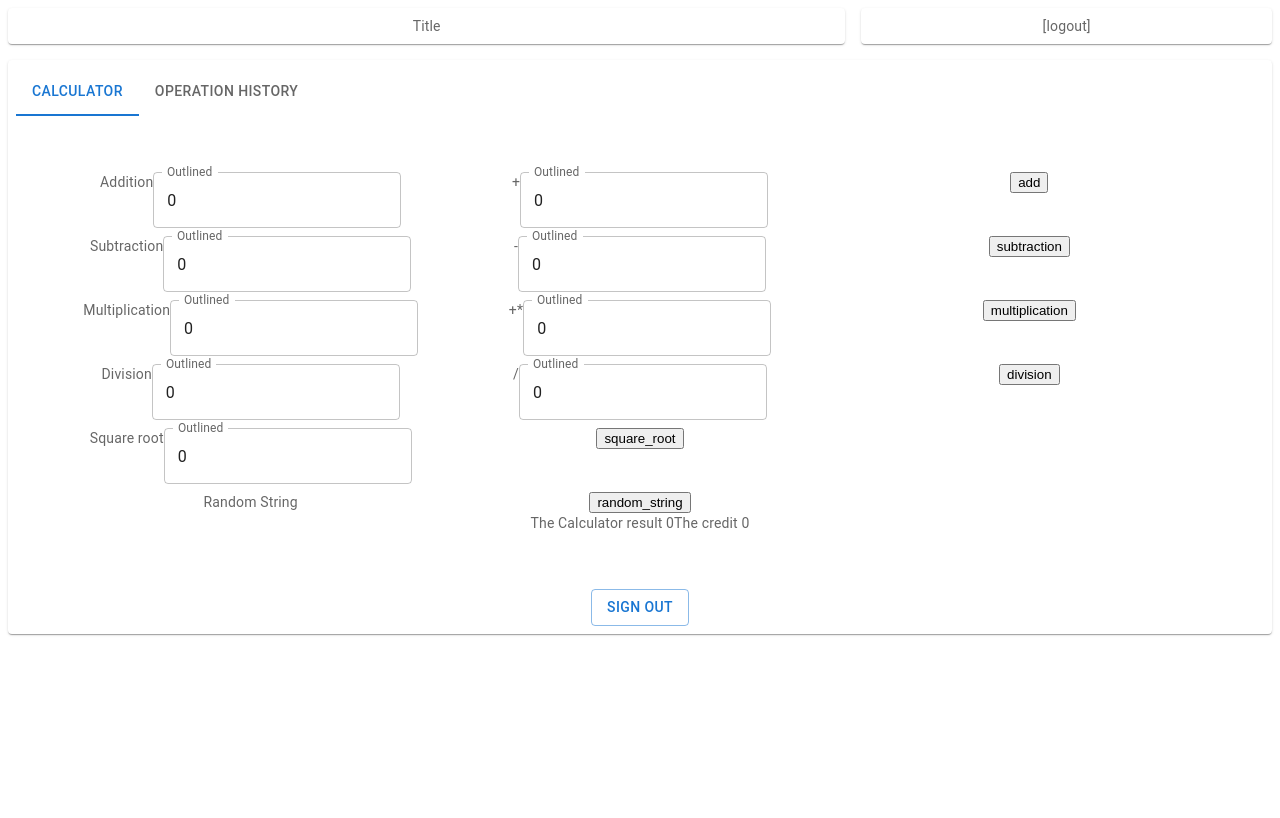
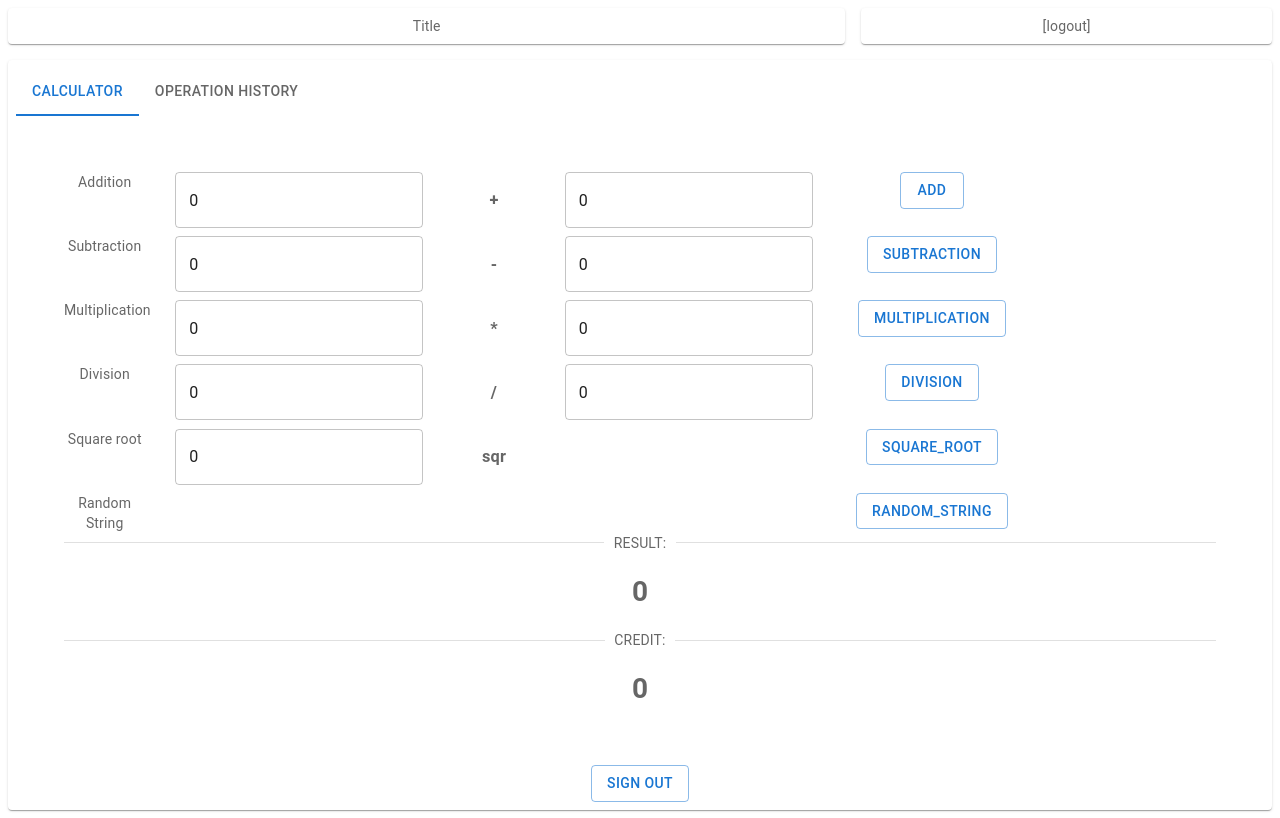
Before and after one commit to nfmelendez/tn-frontend, a Gatsby app: page /app in a window 1280 px wide. Built offline with nearby package versions, Linux system fonts and the light colour scheme.

Commit message:
handle errors and strings

```diff
--- a/src/components/calculator/Operation.js
+++ b/src/components/calculator/Operation.js
@@ -9,6 +9,8 @@ import Grid from '@mui/material/Unstable_Grid2';
 import Paper from '@mui/material/Paper';
 import { styled } from '@mui/material/styles';
 import Box from '@mui/material/Box';
+import Button from '@mui/material/Button';
+
 
 
 
@@ -35,7 +37,6 @@ export default function Operation({ opName, opSymbol, opActionName, onResult, pa
     e.preventDefault();
     const result = await operation(opActionName, state.left, state.right);
     onResult(result);
-
   }
 
   function handleUpdateRight(e) {
@@ -71,48 +72,40 @@ export default function Operation({ opName, opSymbol, opActionName, onResult, pa
         >
                 <Grid container  spacing={2}>
 
-          <Grid xs={4}>
+          <Grid xs={1}>
+          {opName}
+          </Grid>
+
+          <Grid xs={3}>
+
           <label>
 
-              {opName}
-
-
               {opActionName !== "random_string" &&
-                <TextField id="outlined-basic" label="Outlined" variant="outlined" name="left" value={state.left} onChange={handleUpdateLeft} />
+                <TextField id="outlined-basic"  name="left" value={state.left} onChange={handleUpdateLeft} />
               }
           </label>
           </Grid>
+          <Grid xs={1}>
+          <h3>{opSymbol}</h3>
+
+          </Grid>
+          <Grid xs={3}>
 
           {(opActionName !== "square_root" && opActionName !== "random_string") &&
-            <Grid xs={4}>
+
             <label>
-                {opSymbol}
-                <TextField id="outlined-basic" label="Outlined" variant="outlined" name="right" value={state.right} onChange={handleUpdateRight} />
+
+                <TextField id="outlined-basic"  name="right" value={state.right} onChange={handleUpdateRight} />
             </label>
-            </Grid>
 
           }
-          <Grid xs={4}>
-            <input type="submit" value={opActionName} />
+          </Grid>
+
+          <Grid xs={2}>
+            <Button variant="outlined" type="submit" > {opActionName}</Button>
           </Grid>
           </Grid>
 
         </form>
   );
 }
-
-
-{/* <Grid container spacing={2}>
-  <Grid xs={8}>
-    <Item>xs=8</Item>
-  </Grid>
-  <Grid xs={4}>
-    <Item>xs=4</Item>
-  </Grid>
-  <Grid xs={4}>
-    <Item>xs=4</Item>
-  </Grid>
-  <Grid xs={8}>
-    <Item>xs=8</Item>
-  </Grid>
-</Grid> */}
--- a/src/components/calculator/calculator.js
+++ b/src/components/calculator/calculator.js
@@ -1,4 +1,4 @@
-import React, {useState} from 'react';
+import React, { useState } from 'react';
 import Container from '@mui/material/Container';
 import Typography from '@mui/material/Typography';
 import Box from '@mui/material/Box';
@@ -10,20 +10,30 @@ import { logout } from '../../controller/authService';
 import Button from '@mui/material/Button';
 import { navigate } from 'gatsby';
 import Operation from './Operation';
-
+import Alert from '@mui/material/Alert';
+import CheckIcon from '@mui/icons-material/Check';
+import Divider from '@mui/material/Divider';
 
 export default function Calculator() {
 
-  const [state, setState] = useState({result : "0", credit: 0});
+  const [state, setState] = useState({ result: "0", credit: 0 });
+
+  const [error, setError] = useState("");
 
 
 
   const onResult = (r) => {
+    debugger;
+    if (r.success) {
+      setError("");
       setState((prevState) => ({
         ...prevState,
         result: r.result,
-      credit : r.credit
+        credit: r.credit
       }));
+  } else {
+    setError(r)
+  }
 
   }
 
@@ -31,15 +41,26 @@ export default function Calculator() {
   return (
     <Container maxWidth="xl">
       <Box sx={{ my: 4 }}>
+        {error !== "" &&
+        <Alert icon={<CheckIcon fontSize="inherit" />} severity="error">
+           {error}
+        </Alert>
+        }
+
+
 
         <Operation opName="Addition" opSymbol="+" opActionName="add" onResult={onResult} parentState={state}></Operation>
         <Operation opName="Subtraction" opSymbol="-" opActionName="subtraction" onResult={onResult} parentState={state}></Operation>
-            <Operation opName="Multiplication" opSymbol="+*" opActionName="multiplication" onResult={onResult} parentState={state}></Operation>
+        <Operation opName="Multiplication" opSymbol="*" opActionName="multiplication" onResult={onResult} parentState={state}></Operation>
         <Operation opName="Division" opSymbol="/" opActionName="division" onResult={onResult} parentState={state}></Operation>
         <Operation opName="Square root" opSymbol="sqr" opActionName="square_root" onResult={onResult} parentState={state}></Operation>
         <Operation opName="Random String" opSymbol="" opActionName="random_string" onResult={onResult} parentState={state}></Operation>
-            The Calculator result {state.result}
-            The credit {state.credit}
+
+        <Divider>RESULT:</Divider>
+        <h1>{state.result}</h1>
+
+        <Divider>CREDIT:</Divider>
+        <h1>{state.credit}</h1>
 
       </Box>
     </Container>
--- a/src/controller/calculatorService.js
+++ b/src/controller/calculatorService.js
@@ -30,9 +30,12 @@ export async function operation(operation, left, right) {
             'App-Username': user.username,
             'App-Session': user.session,
         });
-        return { result: toStrWithoutPrecision(response.data.result), credit: response.data.credit };
+        let result = response.data.result;
+        if ("random_string" !== operation) {
+            result = toStrWithoutPrecision(response.data.result);
+        }
+        return { result: result, credit: response.data.credit, success: true };
     } catch (err) {
-        // Handle error
-        console.error(err);
+        return err.response.data.error;
     }
 }
```
Lines whose indentation alone changed are shown as unchanged.
